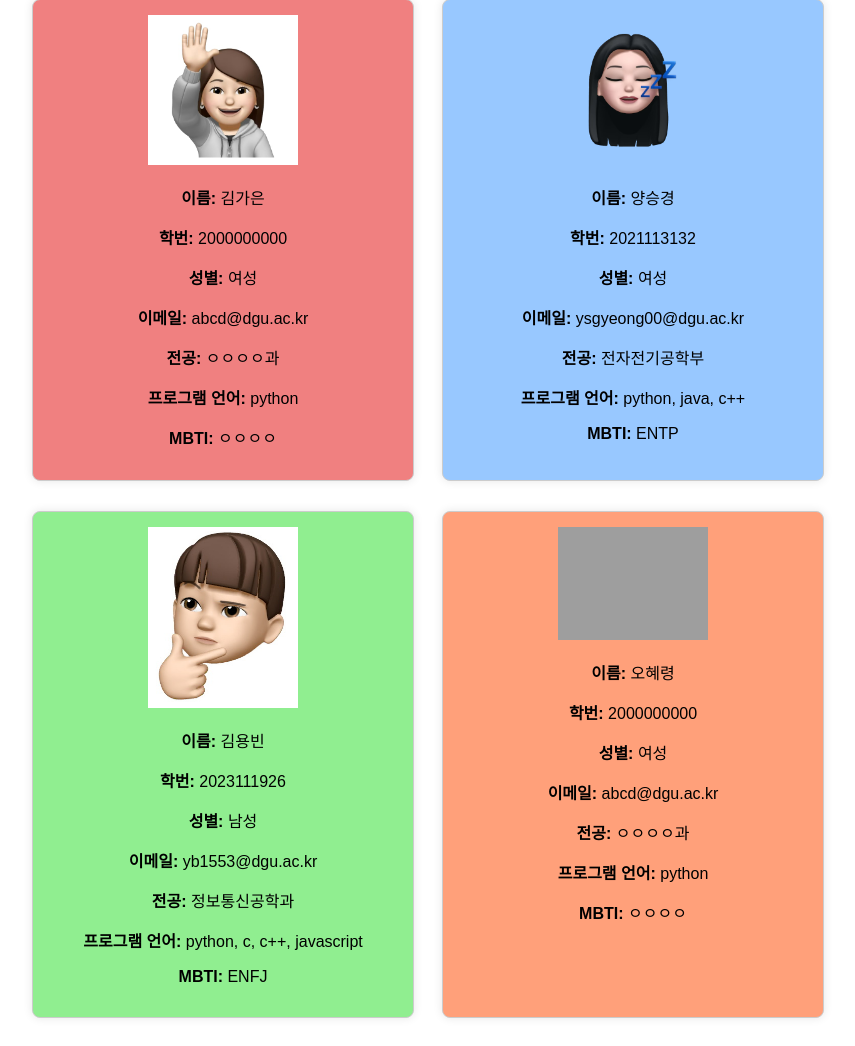
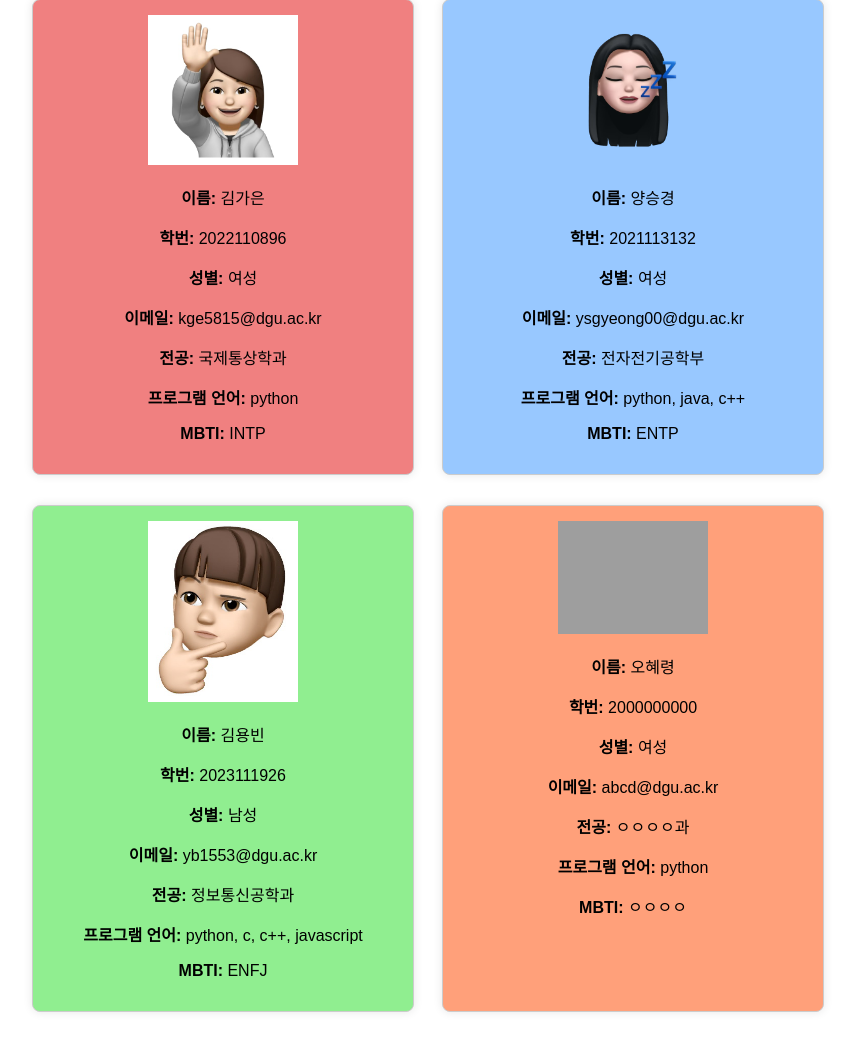
Before and after one commit to gaeunkim33/2025-1-OSSPrac-flow-05, a Flask app: page /contact in a window 1280 px wide. Shown: the part 109-1155 px from the top of the page, without its empty margins (228-1083 px from the left). After the commit the page ends 1121 px from the top, so only its background shows below. Run offline with Flask 3, Linux system fonts and the light colour scheme; grey boxes are pictures that could not be loaded.

Commit message:
Add contact

```diff
--- a/Subject3_2/templates/contact.html
+++ b/Subject3_2/templates/contact.html
@@ -35,12 +35,12 @@
         <div class="student-block" style="background-color: lightcoral;">
             <img src="/image/person2.jpg" alt="학생 사진" width="150"><br>
             <p><strong>이름:</strong> 김가은</p>
-            <p><strong>학번:</strong> 2000000000</p>
+            <p><strong>학번:</strong> 2022110896</p>
             <p><strong>성별:</strong> 여성</p>
-            <p><strong>이메일:</strong> abcd@dgu.ac.kr</p>
-            <p><strong>전공:</strong> ㅇㅇㅇㅇ과</p>
+            <p><strong>이메일:</strong> kge5815@dgu.ac.kr</p>
+            <p><strong>전공:</strong> 국제통상학과</p>
             <p><strong>프로그램 언어:</strong> python</p>
-            <p><strong>MBTI:</strong> ㅇㅇㅇㅇ</p>
+            <p><strong>MBTI:</strong> INTP</p>
         </div>
 
         <div class="student-block" style="background-color: #98c8ff;">
```
